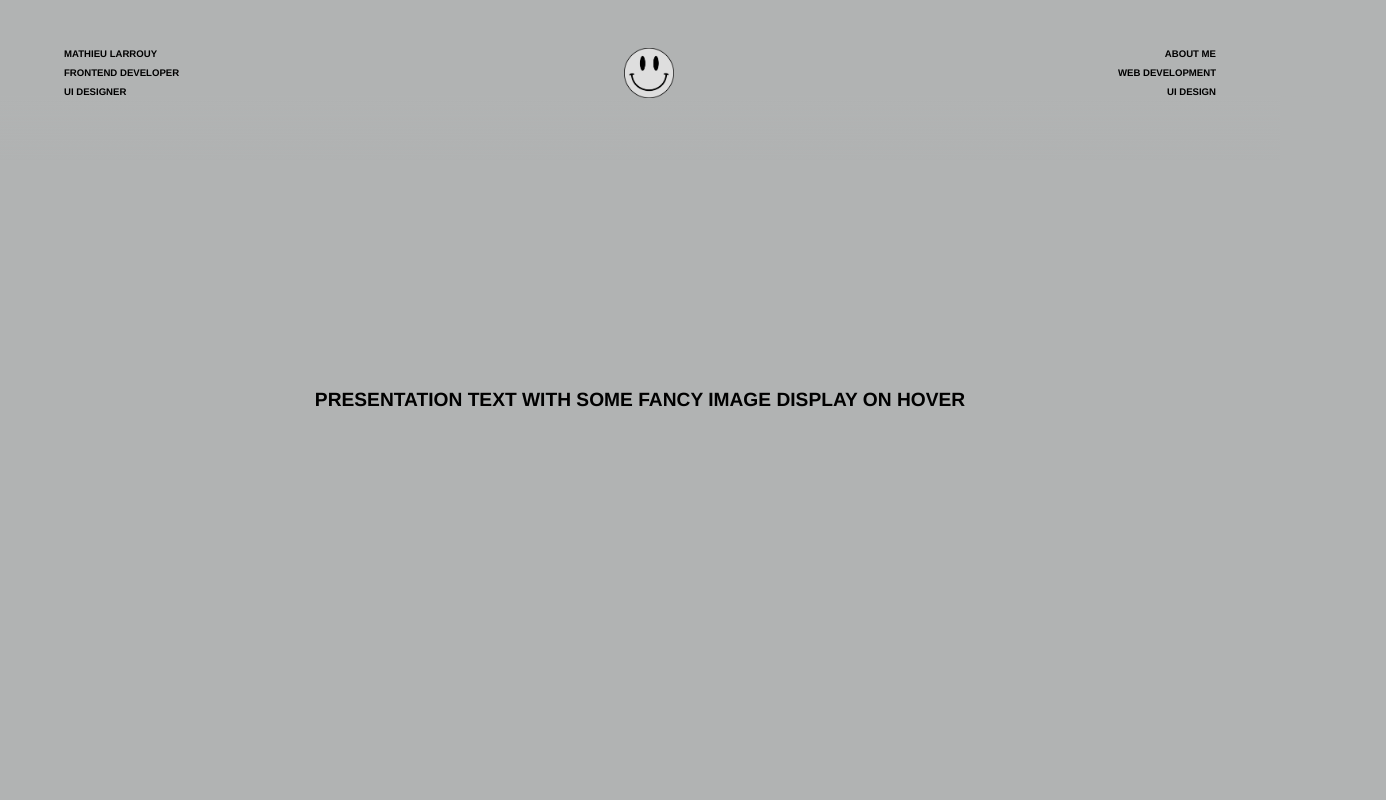
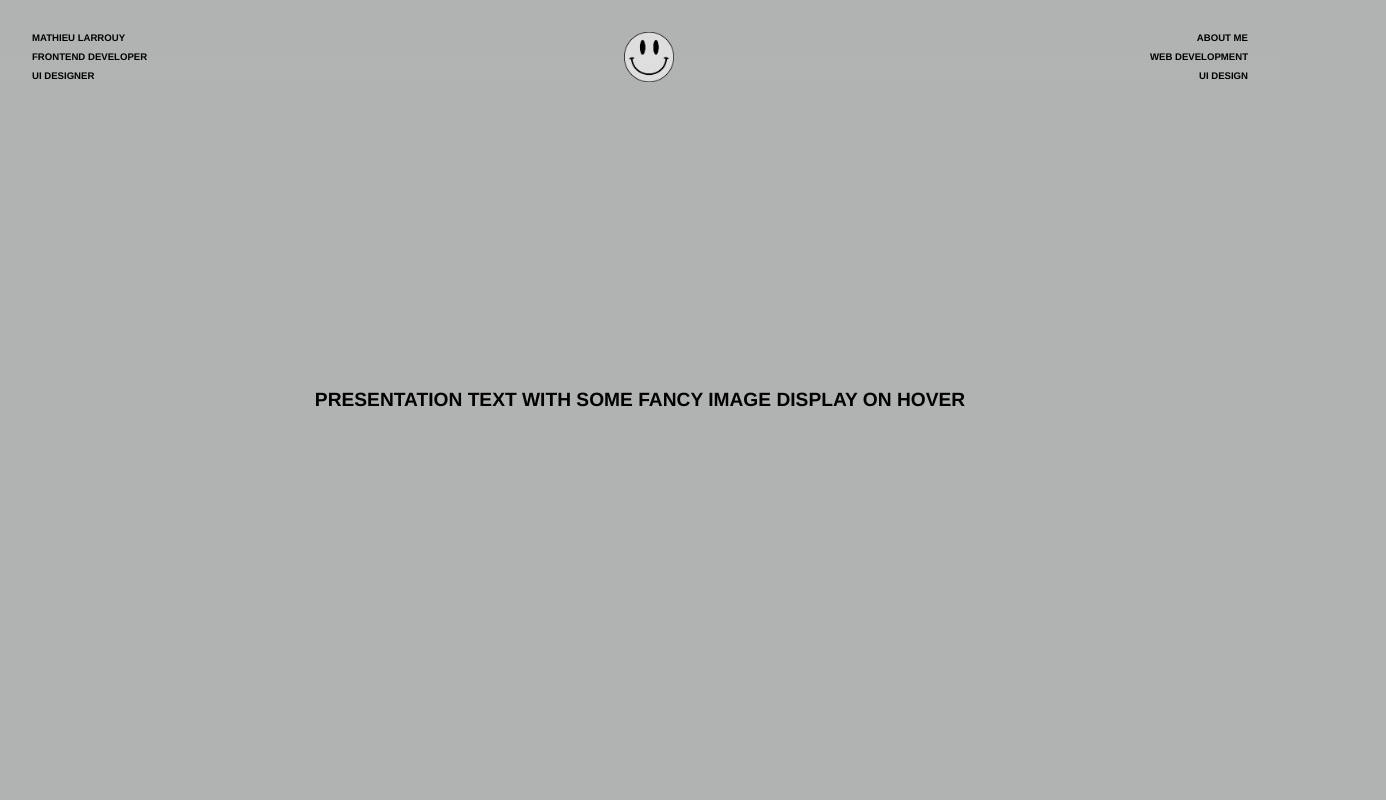
Before and after one commit to MTLY-1610/CV2023, a Next.js app: page / in a window 1280 px wide. Shown: the top 800 px of the page, 1386 px wide, since content can reach past the window. Built offline with nearby package versions, Linux system fonts and the light colour scheme.

Commit message:
divers tweaks

```diff
--- a/src/components/floatingstuff/FloatingStuff.js
+++ b/src/components/floatingstuff/FloatingStuff.js
@@ -79,8 +79,8 @@ const FloatingStuff = () => {
         position: 'fixed',
         top: 0,
         left: 0,
-        width: '100vw',
-        height: '100vh',
+        width: '100%',
+        height: '100%',
         pointerEvents: 'none',
         zIndex: 1000,
       }}
--- a/src/components/hero/Hero.module.css
+++ b/src/components/hero/Hero.module.css
@@ -1,7 +1,5 @@
 .hero__header {
-  position:relative;
   height: 100vh;
-  width: 100vw;
   display: flex;
   flex-direction: column;
   justify-content: center;
@@ -21,7 +19,7 @@
   text-align: center;
   font: 800 2em/30px Helvetica, sans;
   line-height: 1.2em;
-  font-size: var(--headlineBig);
+  font-size: var(--headlineMedium);
 }
 
 .hero__pitch {
--- a/src/components/menu/Menu.js
+++ b/src/components/menu/Menu.js
@@ -18,14 +18,14 @@ const AnimatedMenu = () => {
   useEffect(() => {
     const tl = gsap.timeline();
 
-    tl.to([menuItem1.current, menuItem4.current], { opacity: 1, duration: 0.2, delay:.5, ease: "power3.in"})
-    tl.to([menuItem2.current, menuItem5.current], { opacity: 1, duration: 0.2, ease: "power3.in" })
-    tl.to([menuItem3.current, menuItem6.current], { opacity: 1, duration: 0.2, ease: "power3.in" })
-    tl.to (menuItem7.current, { opacity: 1, duration: 0.2, ease: "power3.in" })
+    tl.to([menuItem1.current, menuItem4.current], { opacity: 1, duration: 0.2, delay:.5, ease: "power3.out"})
+    tl.to([menuItem2.current, menuItem5.current], { opacity: 1, duration: 0.2, ease: "power3.out" })
+    tl.to([menuItem3.current, menuItem6.current], { opacity: 1, duration: 0.2, ease: "power3.out" })
+    tl.to (menuItem7.current, { opacity: 1, duration: 0.2, ease: "power3.out" })
     tl.fromTo(
       menuItem8.current,
-      { scaleX: 0, transformOrigin: "center" }, // Start collapsed
-      { scaleX: 1, duration: 0.5, ease: "power3.out" } // Expand to full width
+      { scaleX: 0, transformOrigin: "center" },
+      { scaleX: 1, duration: 0.75, ease: "power3.out" }
     );
 
     return () => {
--- a/src/components/menu/Menu.module.css
+++ b/src/components/menu/Menu.module.css
@@ -1,6 +1,6 @@
 .menu__wrapper {
   position: fixed;
-  height: 20vh;
+  height: 12vh;
   width: 100%;
   display: flex;
   flex-direction: column;
@@ -9,7 +9,7 @@
   color: var(--primaryTextColor);
   background: linear-gradient(180deg, rgba(177,179,179,1) 0%, rgba(177,179,179,1) 60%, rgba(177,179,179,0.8281687675070029) 76%, rgba(0,0,0,0) 100%);
   font-size: 1rem;
-  padding: 3rem 2rem 4rem 2rem;
+  padding: 2rem;
   z-index: 100;
 }
 
@@ -18,7 +18,7 @@
   width: 100%;
   align-items: center;
   justify-content: space-between;
-  padding: 0 2rem;
+  padding: 0 ;
 }
 
 .menu__item__left {
```
